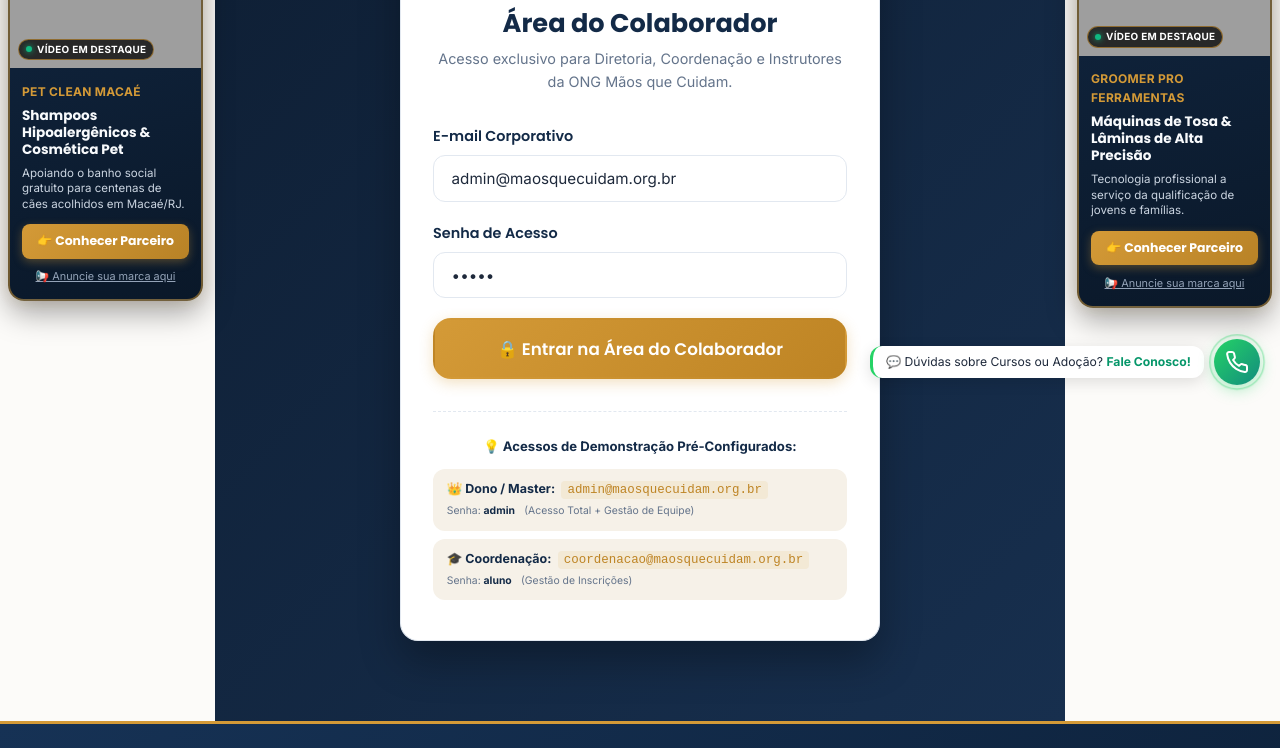
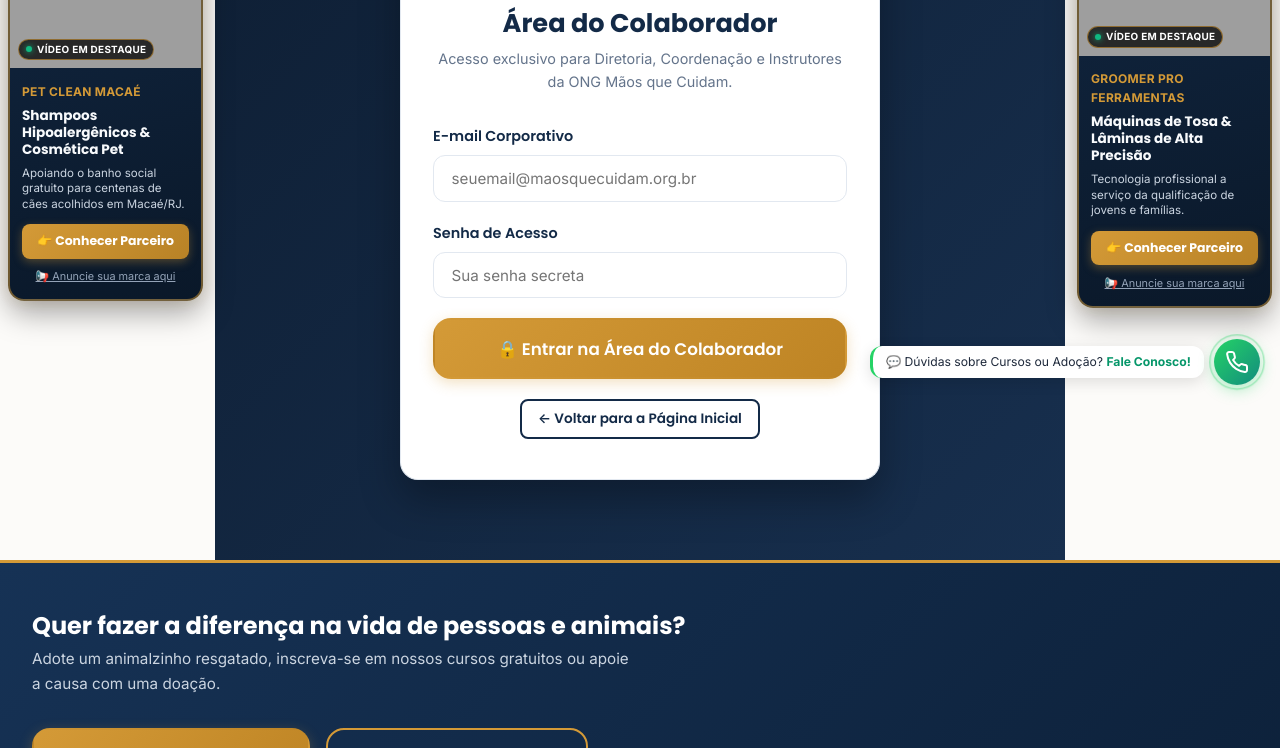
Before and after one commit to igorrochavitorino-ui/maos-que-cuidam, an Angular app: page /admin in a window 1280 px wide. Shown: the part 395-1143 px from the top of the page. Built offline with nearby package versions, Linux system fonts and the light colour scheme; grey boxes are pictures that could not be loaded.

Commit message:
fix(auth): clear prefilled credentials and add back to home button on login screen

```diff
--- a/src/app/pages/admin-panel/admin-panel.component.html
+++ b/src/app/pages/admin-panel/admin-panel.component.html
@@ -45,23 +45,13 @@
           <button type="submit" class="btn btn-primary btn-lg" style="width: 100%;">
             🔒 Entrar na Área do Colaborador
           </button>
+
+          <div style="margin-top: 1.25rem; text-align: center;">
+            <a routerLink="/" class="btn btn-outline-navy btn-sm" style="display: inline-flex; align-items: center; gap: 6px; font-weight: 600;">
+              ← Voltar para a Página Inicial
+            </a>
+          </div>
         </form>
-
-        <div class="login-credentials-hint">
-          <span class="hint-title">💡 Acessos de Demonstração Pré-Configurados:</span>
-          <div class="hint-grid">
-            <div class="hint-box" (click)="loginEmail.set('admin@maosquecuidam.org.br'); loginPassword.set('admin')">
-              <strong>👑 Dono / Master:</strong>
-              <code>admin&#64;maosquecuidam.org.br</code>
-              <small>Senha: <strong>admin</strong> (Acesso Total + Gestão de Equipe)</small>
-            </div>
-            <div class="hint-box" (click)="loginEmail.set('coordenacao@maosquecuidam.org.br'); loginPassword.set('aluno')">
-              <strong>🎓 Coordenação:</strong>
-              <code>coordenacao&#64;maosquecuidam.org.br</code>
-              <small>Senha: <strong>aluno</strong> (Gestão de Inscrições)</small>
-            </div>
-          </div>
-        </div>
       </div>
     </div>
   </section>
--- a/src/app/pages/admin-panel/admin-panel.component.ts
+++ b/src/app/pages/admin-panel/admin-panel.component.ts
@@ -38,8 +38,8 @@ export class AdminPanelComponent {
   readonly VAGAS_TITULARES_LIMITE = 15; // 15 vagas titulares por turma
 
   // Estados de Login
-  loginEmail = signal<string>('admin@maosquecuidam.org.br');
-  loginPassword = signal<string>('admin');
+  loginEmail = signal<string>('');
+  loginPassword = signal<string>('');
   loginError = signal<string | null>(null);
 
   // Visualização ativa
--- a/src/app/pages/gallery/gallery.component.ts
+++ b/src/app/pages/gallery/gallery.component.ts
@@ -33,8 +33,8 @@ export class GalleryComponent {
   // Modal para adicionar nova foto à galeria
   showAddPhotoModal = signal<boolean>(false);
   showQuickLoginModal = signal<boolean>(false);
-  loginEmail = signal<string>('admin@maosquecuidam.org.br');
-  loginPassword = signal<string>('admin');
+  loginEmail = signal<string>('');
+  loginPassword = signal<string>('');
   loginError = signal<string | null>(null);
 
   beforePhotoPreview = signal<string>('https://images.unsplash.com/photo-1543466835-00a7907e9de1?w=600&auto=format&fit=crop&q=80');
```
Also changed, not shown: 1 other file (tests, documents, lock files or other folders).
